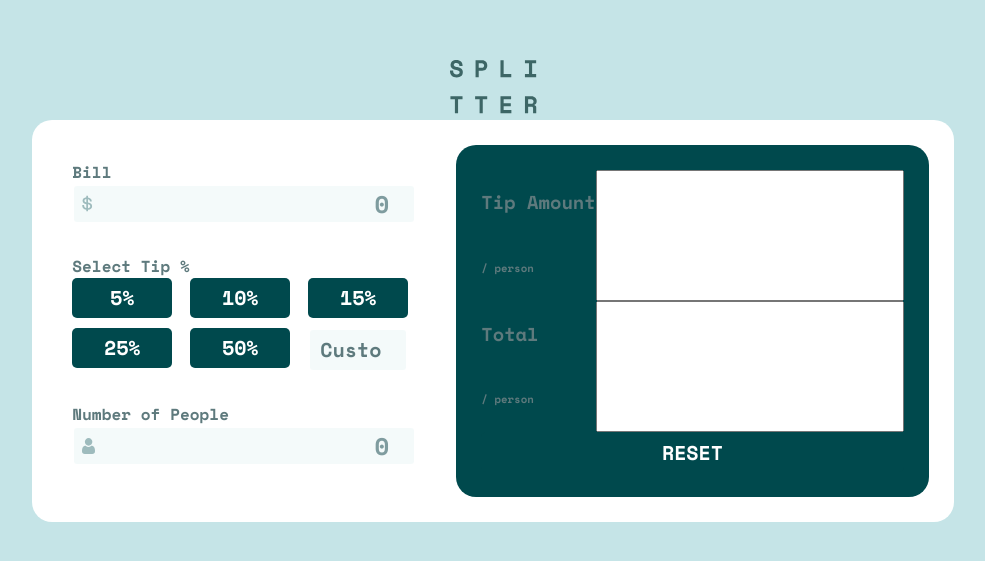
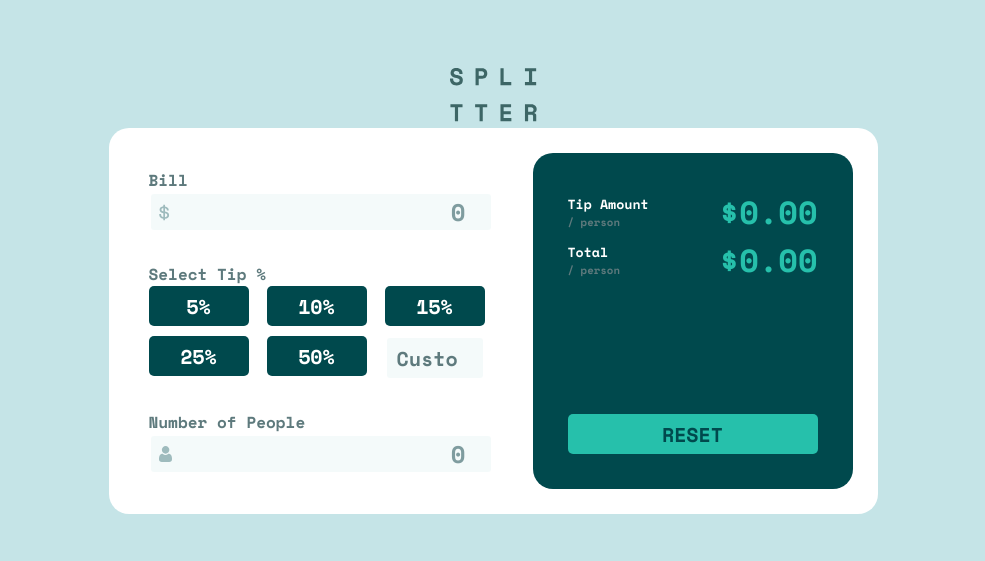
Before and after one commit to andrew8gmf/tip-calculator-app, an Angular app: page / in a window 1280 px wide. Shown: the part 109-670 px from the top of the page, without its empty margins (147-1132 px from the left). Built offline with nearby package versions, Linux system fonts and the light colour scheme.

Commit message:
feat(style): add card right part

```diff
--- a/src/app/home/home.component.html
+++ b/src/app/home/home.component.html
@@ -34,17 +34,17 @@
             <div class="main__card__values__result">
                 <div class="main__card__values__result__amount">
                     <div class="main__card__values__result__amount__text">
-                        <h3 class="main__card__values__result__amount__text__title">Tip Amount</h3>
+                        <h5 class="main__card__values__result__amount__text__title">Tip Amount</h5>
                         <h6 class="main__card__values__result__amount__text__subtitle">/ person</h6>
                     </div>
-                    <input class="main__card__values__result__amount__input" type="number">
+                    <h1 class="main__card__values__result__amount__value">$0.00</h1>
                 </div>
                 <div class="main__card__values__result__total">
                     <div class="main__card__values__result__total__text">
-                        <h3 class="main__card__values__result__total__text__title">Total</h3>
+                        <h5 class="main__card__values__result__total__text__title">Total</h5>
                         <h6 class="main__card__values__result__total__text__subtitle">/ person</h6>
                     </div>
-                    <input class="main__card__values__result__total__input" type="number">
+                    <h1 class="main__card__values__result__total__value">$0.00</h1>
                 </div>
             </div>
             <button class="main__card__values__button">RESET</button>
--- a/src/app/home/home.component.scss
+++ b/src/app/home/home.component.scss
@@ -112,7 +112,7 @@
             border-radius: 20px;
             background: var(--cyan-very-dark);
             justify-content: space-between;
-            padding: 25px;
+            padding: 35px;
 
             &__result {
                 display: flex;
@@ -122,12 +122,33 @@
                 &__total {
                     display: flex;
                     justify-content: space-between;
+                    align-items: center;
+                    min-width: 250px;
 
                     &__text {
                         display: flex;
                         flex-direction: column;
+
+                        &__title {
+                            color: var(--white);
+                            margin: 0;
+                        }
+
+                        &__subtitle {
+                            margin: 0;
+                        }
+                    }
+
+                    &__value {
+                        color: var(--cyan-strong);
+                        margin: 0;
                     }
                 }
+            }
+
+            &__button {
+                background: var(--cyan-strong);
+                color: var(--cyan-very-dark);
             }
         }
     }
```
